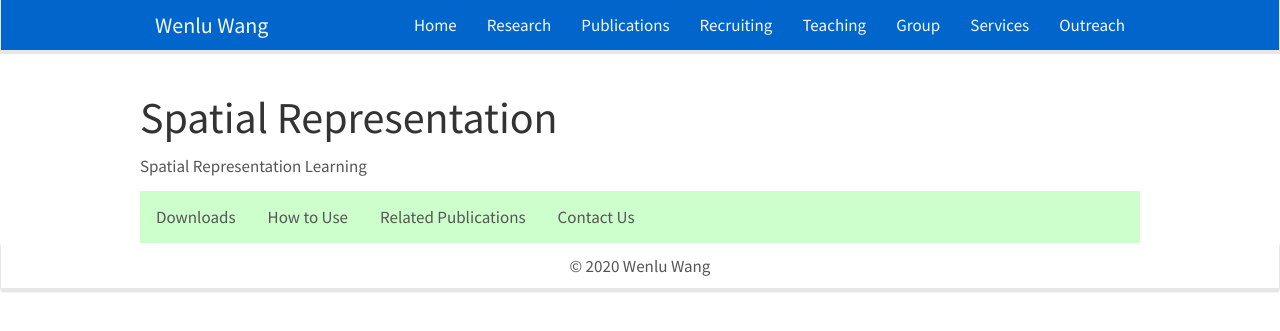
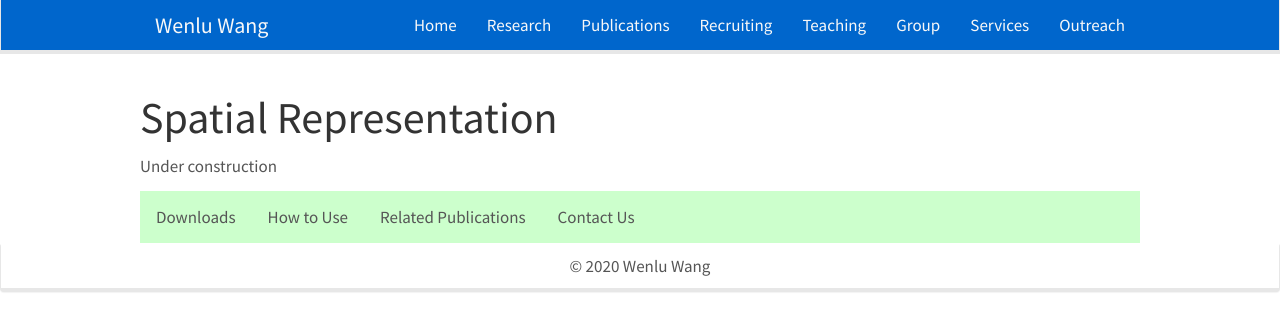
Before and after one commit to WENLU-W/WENLU-W.github.io, a Jekyll site: the page built from docs/_posts/2021-06-01-spatial.md, in a window 1280 px wide. Shown: the top 331 px of the page. Built offline with Jekyll 4.4.1, drawn with Linux system fonts in a browser that asks for light colours; nearby versions of some CDN libraries.

Commit message:
Update 2021-06-01-spatial.md

```diff
--- a/docs/_posts/2021-06-01-spatial.md
+++ b/docs/_posts/2021-06-01-spatial.md
@@ -5,7 +5,7 @@ date:   2021-06-01 13:27:04 -0400
 categories: Project
 ---
 
-Spatial Representation Learning<br>
+Under construction<br>
 
 
 <style>
@@ -59,10 +59,10 @@ Spatial Representation Learning<br>
 <div class="tab-pane" id="overview_mac">
 
 <div class="tab">
-<button class="tablinks" onclick="show(event, 'mac_structure')">
+<button class="tablinks" onclick="show(event, 'download')">
         Downloads
 </button>
-<button class="tablinks" onclick="show(event, 'mac_newhybrids')">
+<button class="tablinks" onclick="show(event, 'use')">
         How to Use
 </button>
 <button class="tablinks" onclick="show(event, 'publications')">
@@ -74,39 +74,35 @@ Spatial Representation Learning<br>
 </div>
 
 <!--mac structure-->
-<div class="tabcontent" id="mac_structure" style="display:none;">
-<h3 class="step_head">Step 1</h3>
+<div class="tabcontent" id="download" style="display:none;">
+<h3 class="step_head">Dependency</h3>
 <div class="row">
 <div class="col-md-6">
-<img src="https://wenlu-w.github.io/images/nlidb.png" style="float:left" height=200pt />
+<img src="https://wenlu-w.github.io/images/nlidb.png1" style="float:left" height=200pt />
 </div>
 <div class="col-md-6">
-Choose STRUCTURE.
+Python3
 </div>
 </div>
 
 
-<h3 class="step_head">Step 5</h3>
+<h3 class="step_head">Download</h3>
 <div class="row">
 <div class="col-md-6">
-<img src="https://wenlu-w.github.io/images/nlidb.png" style="float:left" width=200pt />
-<img src="https://wenlu-w.github.io/images/nlidb.png" style="float:left; padding-top: 10px;" width=200pt />
+Download link.
 </div>
-<div class="col-md-6">
-If the job is finished without error, please check output folders.
-If there is an error, please check stdout folders.
-</div>
+
 </div>
 </div><!--mac_structure-->
 
-<div class="tabcontent" id="mac_newhybrids" style="display:none;">
+<div class="tabcontent" id="use" style="display:none;">
 <h3 class="step_head">Step 1</h3>
 <div class="row">
 <div class="col-md-6">
 <img src="assets/img/mac1.png" style="float:left" height=150pt />
 </div>
 <div class="col-md-6">
-Choose newhybrids.
+Step 1
 </div>
 </div>
 
```
Also changed, not shown: other parts of docs/_posts/2021-06-01-spatial.md (+1 -1 lines).
